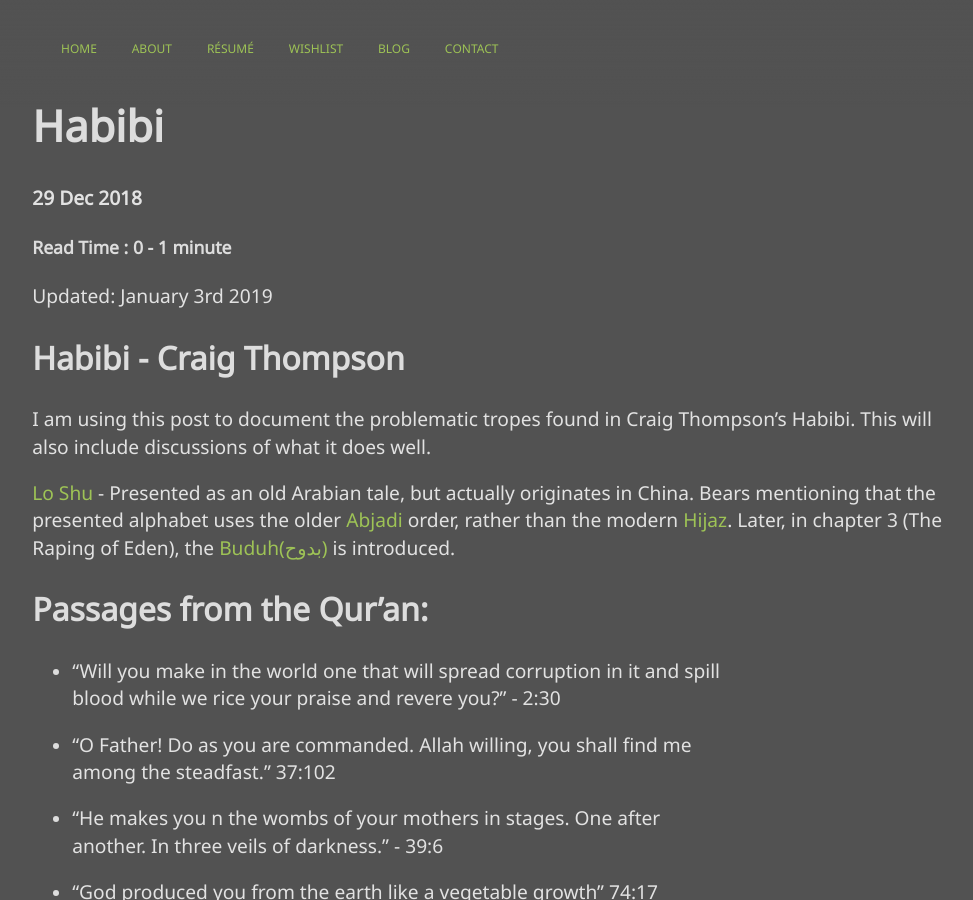
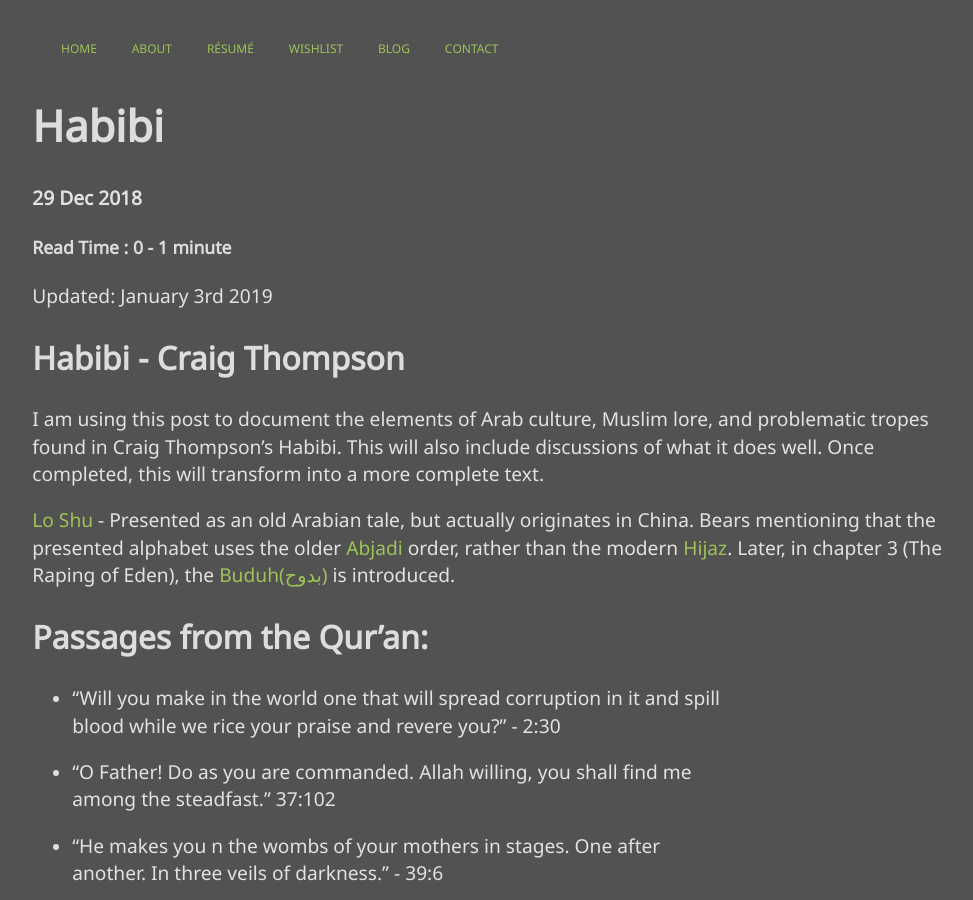
Before and after one commit to mstfacmly/mstfacmly.github.io, a Jekyll site: the page built from _posts/2018-12-29-Habibi.md, in a window 1280 px wide and 900 px high. Shown: the whole window, without its empty margins (147-1120 px from the left). Built offline with Jekyll 4.4.1, drawn with Linux system fonts in a browser that asks for light colours; nearby versions of some CDN libraries; a script that is not in the unit is left out.

Commit message:
update mission statement for Habibi

```diff
--- a/_posts/2018-12-29-Habibi.md
+++ b/_posts/2018-12-29-Habibi.md
@@ -7,7 +7,7 @@
 
 ## {{ page.title }} - Craig Thompson
 
-I am using this post to document the problematic tropes found in Craig Thompson's Habibi. This will also include discussions of what it does well.
+I am using this post to document the elements of Arab culture, Muslim lore, and problematic tropes found in Craig Thompson's Habibi. This will also include discussions of what it does well. Once completed, this will transform into a more complete text.
 
 [Lo Shu](https://en.wikipedia.org/wiki/Lo_Shu_Square) - Presented as an old Arabian tale, but actually originates in China. Bears mentioning that the presented alphabet uses the older [Abjadi](https://en.wikipedia.org/wiki/Arabic_alphabet#Abjadi) order, rather than the modern [Hijaz](https://en.wikipedia.org/wiki/Arabic_alphabet#Hijāʾī). Later, in chapter 3 (The Raping of Eden), the [Buduh(بدوح)](https://hypernumber.blogspot.com/2015/01/buduh-magic-square-in-islamic.html) is introduced.
 
```
